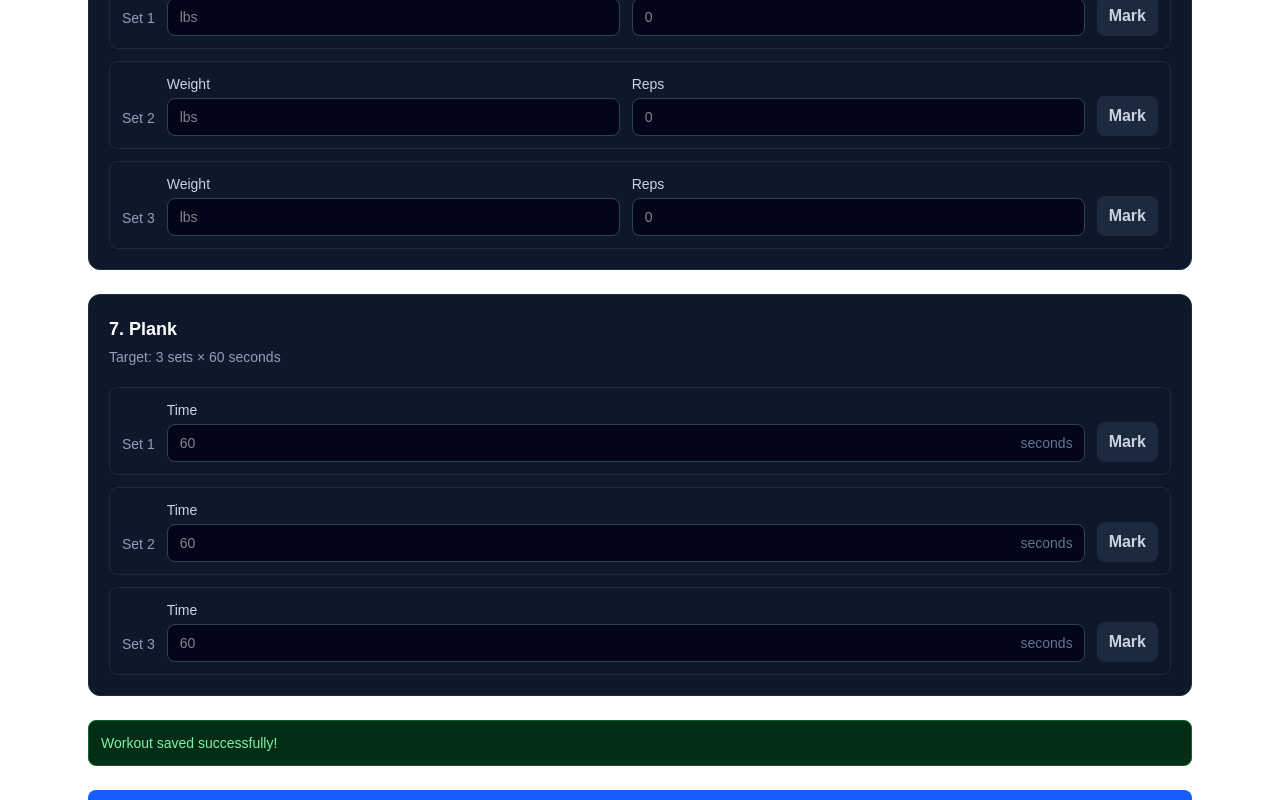
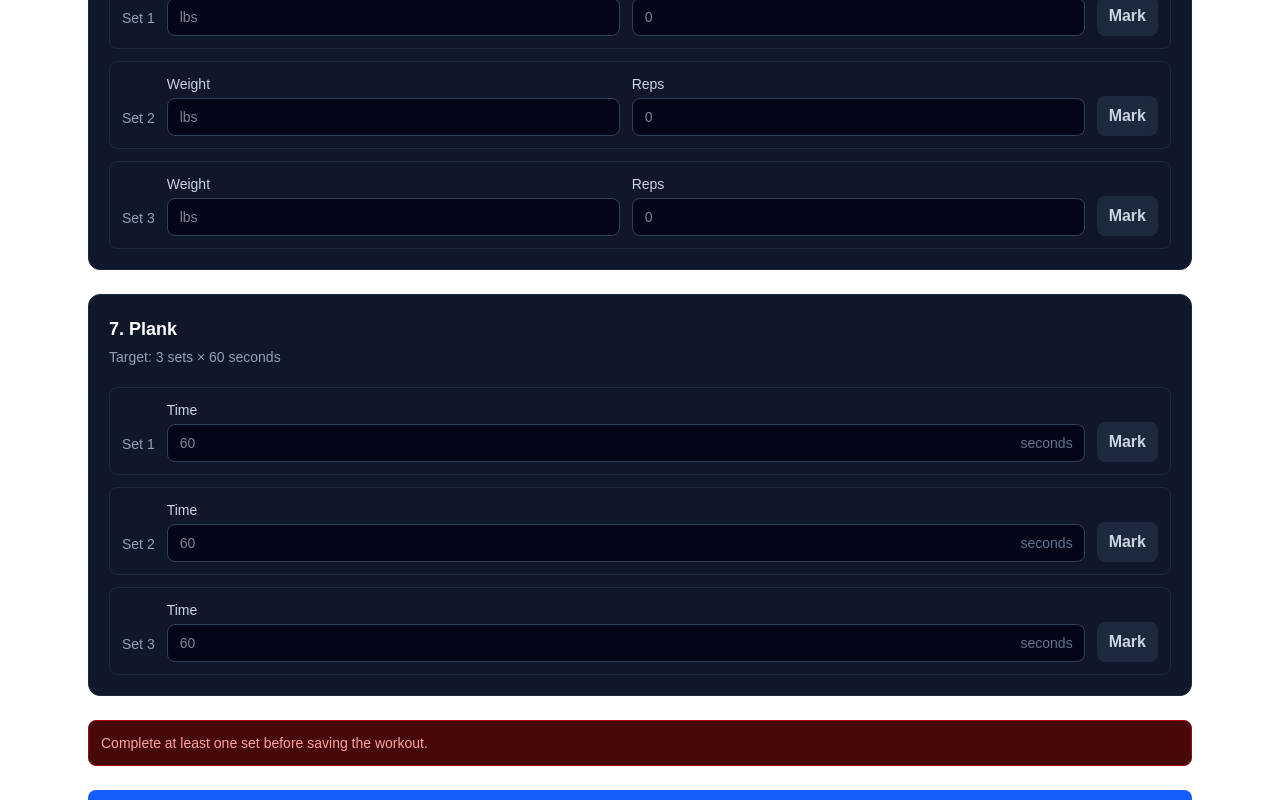
Before and after one commit to Shehu-Muhammad/lift-log, a Next.js app: page /workouts/day-1 in a window 1280 px wide. Both pictures are taken after a click on the button "Finish Workout". Shown: the part 2811-3611 px from the top of the page. Built offline with nearby package versions, Linux system fonts and the light colour scheme.

Commit message:
prevent empty workouts from being saved

```diff
--- a/components/workouts/WorkoutLogger.tsx
+++ b/components/workouts/WorkoutLogger.tsx
@@ -32,6 +32,7 @@ export default function WorkoutLogger({ workout }: WorkoutLoggerProps) {
     Record<string, string>
   >({});
   const [saveMessage, setSaveMessage] = useState('');
+  const [errorMessage, setErrorMessage] = useState('');
   const [workoutLogs, setWorkoutLogs] = useState<WorkoutLog[]>([]);
 
   useEffect(() => {
@@ -39,6 +40,43 @@ export default function WorkoutLogger({ workout }: WorkoutLoggerProps) {
   }, []);
 
   function finishWorkout() {
+    setSaveMessage('');
+    setErrorMessage('');
+
+    const missingExerciseChoice = workout.exercises.find(
+      (exercise) => exercise.options && !selectedOptions[exercise.id],
+    );
+
+    if (missingExerciseChoice) {
+      setErrorMessage(
+        `Choose an option for ${missingExerciseChoice.name} before finishing.`,
+      );
+      return;
+    }
+
+    const hasCompletedSet = Object.values(entries).some(
+      (entry) => entry.completed,
+    );
+
+    const completedSetMissingData = Object.values(entries).some(
+      (entry) =>
+        entry.completed &&
+        entry.weight.trim() === '' &&
+        entry.reps.trim() === '' &&
+        entry.duration.trim() === '',
+    );
+
+    if (completedSetMissingData) {
+      setErrorMessage(
+        'Every completed set must include weight, reps, or time.',
+      );
+      return;
+    }
+
+    if (!hasCompletedSet) {
+      setErrorMessage('Complete at least one set before saving the workout.');
+      return;
+    }
     const workoutLog: WorkoutLog = {
       id: crypto.randomUUID(),
       workoutId: workout.id,
@@ -91,6 +129,7 @@ export default function WorkoutLogger({ workout }: WorkoutLoggerProps) {
 
   function selectExerciseOption(exerciseId: string, optionId: string) {
     setSaveMessage('');
+    setErrorMessage('');
     setSelectedOptions((current) => ({
       ...current,
       [exerciseId]: optionId,
@@ -114,6 +153,7 @@ export default function WorkoutLogger({ workout }: WorkoutLoggerProps) {
     value: string | boolean,
   ) {
     setSaveMessage('');
+    setErrorMessage('');
 
     setEntries((current) => {
       const currentEntry: SetEntry = current[setId] ?? {
@@ -388,6 +428,15 @@ export default function WorkoutLogger({ workout }: WorkoutLoggerProps) {
         );
       })}
 
+      {errorMessage && (
+        <p
+          role='alert'
+          className='rounded-lg border border-red-800 bg-red-950 p-3 text-sm text-red-300'
+        >
+          {errorMessage}
+        </p>
+      )}
+
       {saveMessage && (
         <p
           role='status'
```
